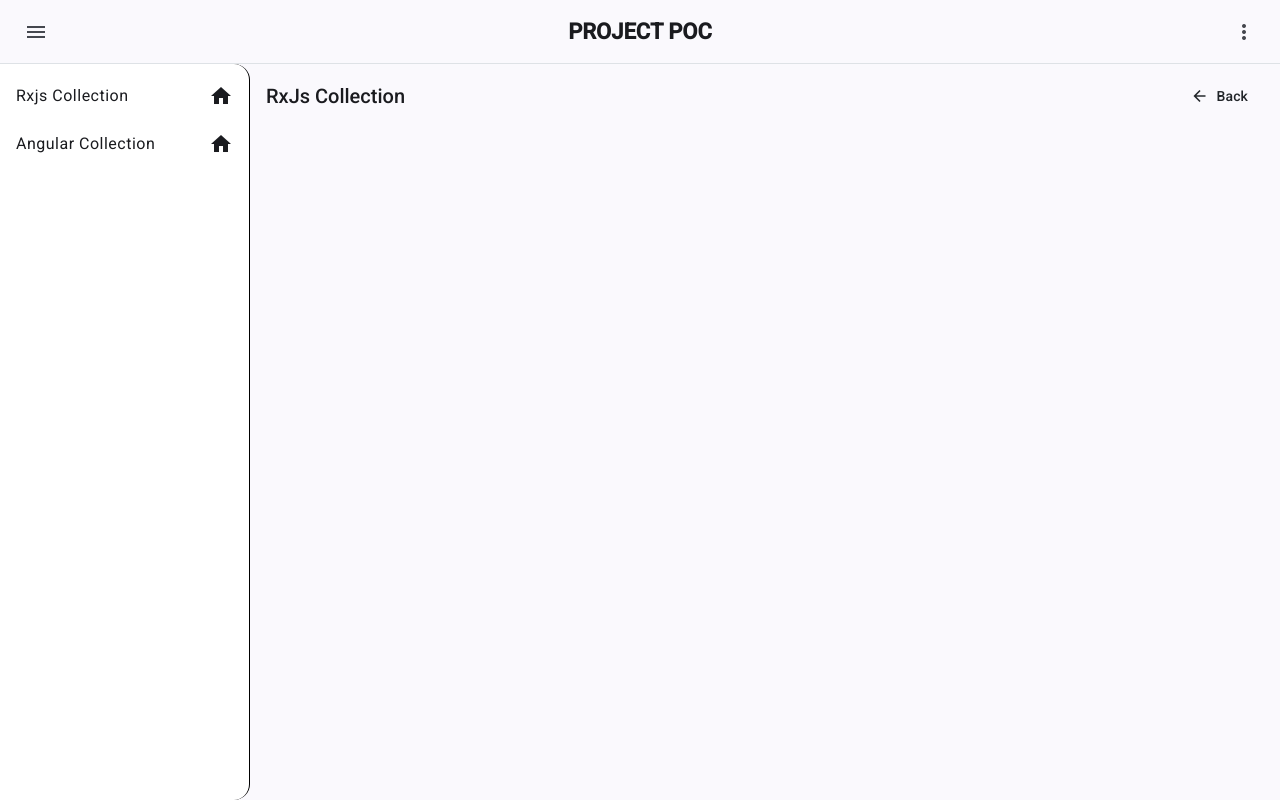
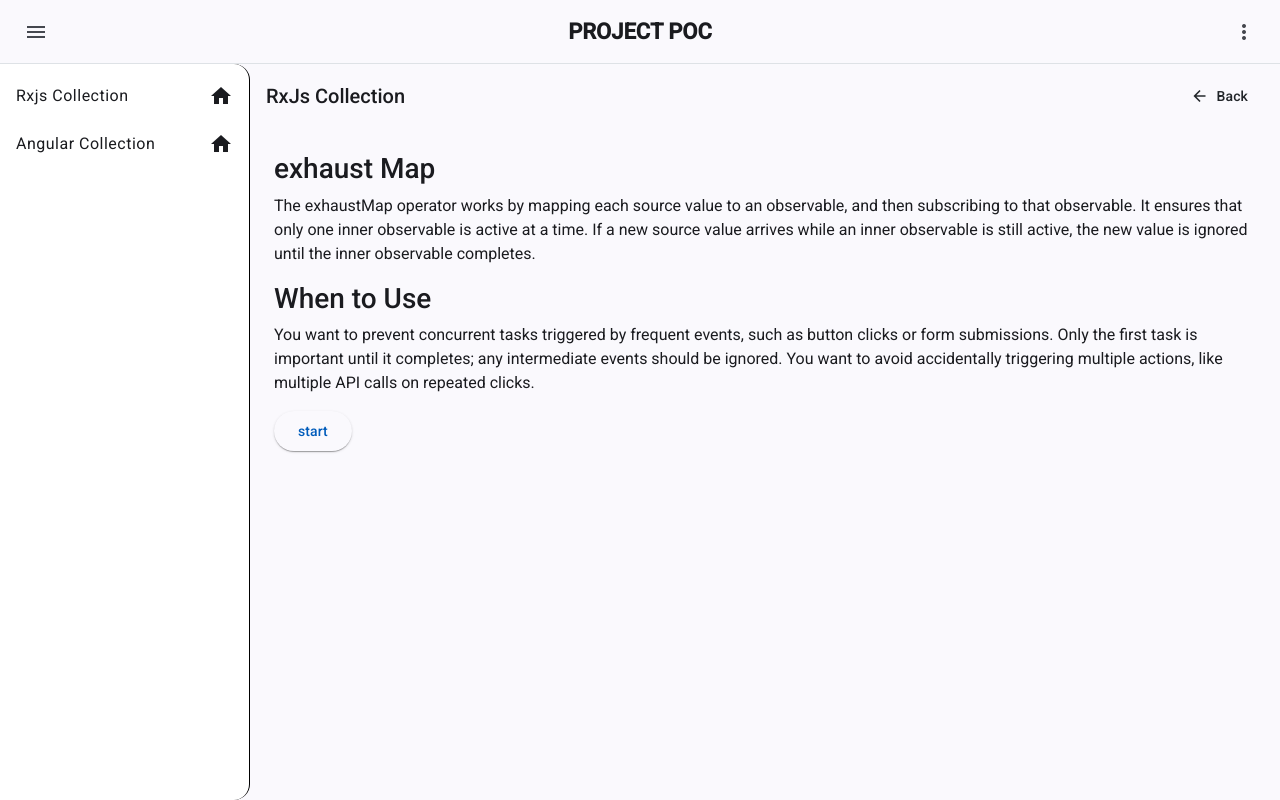
Before and after one commit to sandeep-falcon/project-poc, an Angular app: page /exhaustmap in a window 1280 px wide. Before the commit this address led to /. Built offline with nearby package versions, Linux system fonts and the light colour scheme.

Commit message:
ADD: exhaustMap

```diff
--- a/src/app/app.routes.ts
+++ b/src/app/app.routes.ts
@@ -7,6 +7,7 @@ import { AngularCollectionComponent } from './components/angular-collection/angu
 import { SignalsComponent } from './components/angular-collection/signals/signals.component';
 import { MergemapComponent } from './components/rxjs-collection/mergemap/mergemap.component';
 import { ConcatmapComponent } from './components/rxjs-collection/concatmap/concatmap.component';
+import { ExhaustmapComponent } from './components/rxjs-collection/exhaustmap/exhaustmap.component';
 
 export const routes: Routes = [
   {
@@ -39,6 +40,10 @@ export const routes: Routes = [
     component: ConcatmapComponent,
   },
   {
+    path: 'exhaustmap',
+    component: ExhaustmapComponent,
+  },
+  {
     path: 'angular',
     component: AngularCollectionComponent,
   },
--- /dev/null
+++ b/src/app/components/rxjs-collection/exhaustmap/exhaustmap.component.html
@@ -0,0 +1,17 @@
+<h3>exhaust Map</h3>
+<p>The exhaustMap operator works by mapping each source value to an observable, and then subscribing to that observable.
+    It ensures that only one inner observable is active at a time. If a new source value arrives while an inner
+    observable is still active, the new value is ignored until the inner observable completes.</p>
+<div class="">
+    <h3>When to Use</h3>
+    <p>You want to prevent concurrent tasks triggered by frequent events, such as button clicks or form submissions.
+        Only the first task is important until it completes; any intermediate events should be ignored.
+        You want to avoid accidentally triggering multiple actions, like multiple API calls on repeated clicks.
+    </p>
+</div>
+<button mat-raised-button (click)="getData()">start</button>
+<ul>
+    @for(item of exhaustMapData(); track $index ){
+    <li>{{ item }}</li>
+    }
+</ul>
--- /dev/null
+++ b/src/app/components/rxjs-collection/exhaustmap/exhaustmap.component.ts
@@ -0,0 +1,35 @@
+import { Component, signal } from '@angular/core';
+import { delay, exhaustMap, from, of, Subscription } from 'rxjs';
+import { MaterialModule } from '../../../material/material.module';
+
+@Component({
+  selector: 'app-exhaustmap',
+  standalone: true,
+  imports: [MaterialModule],
+  templateUrl: './exhaustmap.component.html',
+  styleUrl: './exhaustmap.component.scss',
+})
+export class ExhaustmapComponent {
+  exhaustMapData = signal<number[]>([]);
+  exhaustMapSub!: Subscription;
+  sourceObservable = from([1, 2, 3, 4, 5]);
+
+  $exhaustMap = this.sourceObservable.pipe(
+    exhaustMap((value) => {
+      console.log('aa',value);
+      return of(value).pipe(delay(1000));
+    })
+  );
+
+  getData() {
+    this.exhaustMapSub = this.$exhaustMap.subscribe((res) => {
+      console.log('exhaustMap res', res);
+      this.exhaustMapData.update((prevData) => [...prevData, res]);
+      console.log('exhaustMapData', this.exhaustMapData());
+    });
+  }
+
+  ngOnDestroy() {
+    this.exhaustMapSub?.unsubscribe();
+  }
+}
--- a/src/app/components/rxjs-collection/rxjs-collection.component.ts
+++ b/src/app/components/rxjs-collection/rxjs-collection.component.ts
@@ -12,10 +12,6 @@ import { CollectionInterface } from '../../interface/collection-interface';
 })
 export class RxjsCollectionComponent {
   rxJsCollection: CollectionInterface[] = [
-    // {
-    //   label: 'Observables',
-    //   route: '/observables',
-    // },
     {
       label: 'of and from',
       route: '/ofandfrom',
@@ -36,5 +32,9 @@ export class RxjsCollectionComponent {
       label: 'ConcatMap',
       route: '/concatmap',
     },
+    {
+      label: 'ExhaustMap',
+      route: '/exhaustmap',
+    },
   ];
 }
```
Also changed, not shown: src/app/components/rxjs-collection/exhaustmap/exhaustmap.component.scss (added), 1 other file (tests, documents, lock files or other folders).
